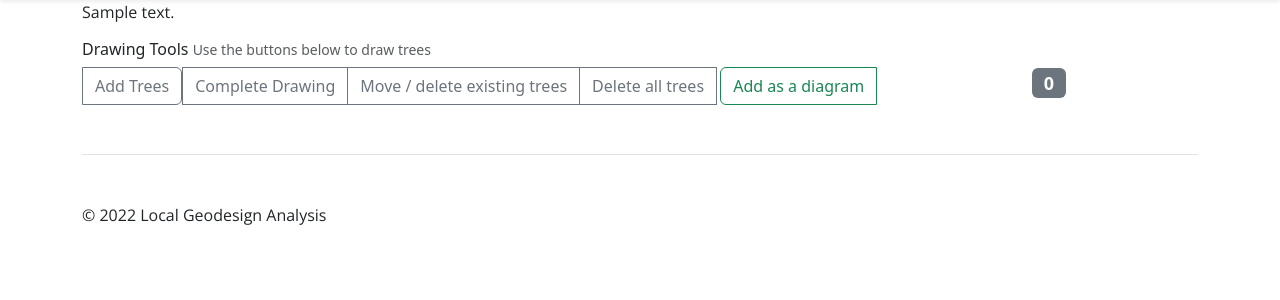
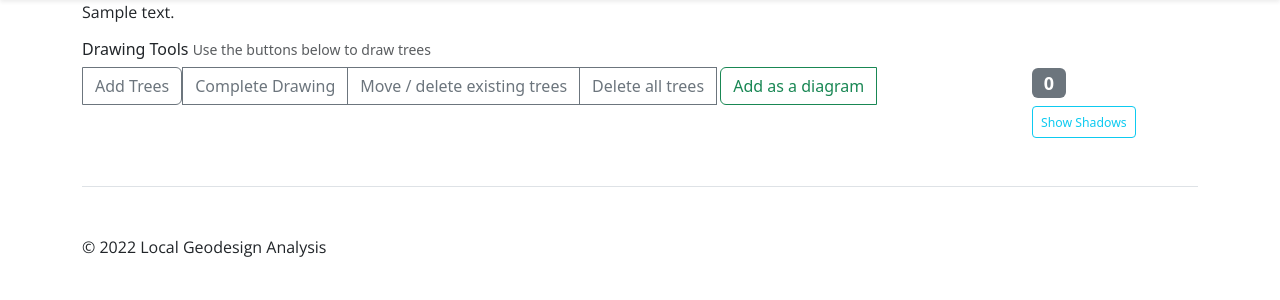
Before and after one commit to geodesignhub/shadepoint, a Flask app: template dashboard/templates/add_diagram/draw_trees.html in a window 1280 px wide. Shown: the part 56-356 px from the top of the page. Run offline with Flask 3, Linux system fonts and the light colour scheme; the template is opened without the code that fills it: values that come from a table or form of the project are taken from there, most other values are stand-ins (such as "Sample title", 1, 10 or a date in 2020); some libraries are stand-ins or nearby versions.

Commit message:
Update draw_trees.html

```diff
--- a/dashboard/templates/add_diagram/draw_trees.html
+++ b/dashboard/templates/add_diagram/draw_trees.html
@@ -57,7 +57,7 @@
     {% endif %}
 
     <div class="row">
-        <div class="col-md-12">
+        <div class="col-md-10">
             <h6>{{ gettext('Drawing Tools') }}&nbsp;<small class="text-muted">{{ gettext('Use the buttons below to draw
                     trees') }}</small></h6>
         </div>
@@ -84,6 +84,13 @@
         <div class="col-md-2">
             <h4 data-bs-toggle="tooltip" data-bs-placement="left" data-bs-title="Number of trees added"><span
                     class="badge text-bg-secondary" id="number_of_trees_drawn">0</span></h4>
+            <button class="btn btn-outline-info btn-sm" id="generate_shadows_control" type="button" onclick="tree_editing_control.clear_existing_shadows_control()"
+                class="btn btn-outline-secondary">
+                <small data-bs-toggle="tooltip" data-bs-placement="left" data-bs-title="Shadow of the trees added">Show Shadows</small>
+            </button>
+            <button class="btn btn-outline-info btn-sm d-none" id="clear_shadows_control" type="button" onclick="tree_editing_control.show_generate_shadows_control()" class="btn btn-outline-secondary">
+                <small data-bs-toggle="tooltip" data-bs-placement="left" data-bs-title="Clear generated shadows">Clear Shadows</small>
+            </button>
 
         </div>
     </div>
@@ -236,6 +243,21 @@
             // store_geojson.filter((feature) => feature.properties.mode === 'polygon')
         }
 
+        this.show_generate_shadows_control = function () {
+            let show_shadows_control = document.getElementById('generate_shadows_control');
+            show_shadows_control.classList.remove('d-none');
+            let clear_shadows_control = document.getElementById('clear_shadows_control');
+            clear_shadows_control.classList.add('d-none');
+
+        }
+        this.clear_existing_shadows_control = function () {
+            let show_shadows_control = document.getElementById('generate_shadows_control');
+            show_shadows_control.classList.add('d-none');
+            let clear_shadows_control = document.getElementById('clear_shadows_control');
+            clear_shadows_control.classList.remove('d-none');
+
+        }
+
     }
     let tree_editing_control = new TreeEditingFactory();
     draw.on("change", (ids, type) => {
@@ -267,9 +289,23 @@
         single_tree_deletion_control.classList.add('d-none');
     });
     map.on('load', function () {
+
+        map.addSource('tree_shadows', {
+            'type': 'geojson',
+            'data': { "type": "FeatureCollection", "features": [] }
+        });
+        map.addLayer({
+            'id': 'tree_shadows',
+            'type': 'fill',
+            'source': 'tree_shadows',
+            'layout': {},
+            'paint': {
+                'fill-color': '#808080',
+                'fill-opacity': 0.7
+            }
+        });
+
         map.addSource('bike_pedestrian_roads', {
-            // GeoJSON Data source used in vector tiles, documented at
-            // https://gist.github.com/ryanbaumann/a7d970386ce59d11c16278b90dde094d
             'type': 'geojson',
             'data': { "type": "FeatureCollection", "features": [] }
         });
@@ -357,6 +393,28 @@
             }
         }, false);
     });
+
+    function clear_computed_shadows() {
+        let empty_fc = { "type": "FeatureCollection", "features": [] };
+        map.getSource('building_shadows').setData(empty_fc);
+    }
+
+    function get_processed_shadow_computation(session_id) {
+        let empty_fc = { "type": "FeatureCollection", "features": [] };
+        map.getSource('building_shadows').setData(empty_fc);
+        let url = window.location.origin + '/compute_existing_drawn_shadows?bounds=' + bounds + '&session_id=' + session_id + '&shadow_datetime=' + shadow_datetime;
+        fetch(url)
+            .then((response) => {
+                return response.json();
+            })
+            .then((success_data) => {
+
+            }).catch((error) => {
+                console.log(error);
+            });
+    }
+
+
 </script>
 {% endif %}
 
```
Lines whose indentation alone changed are shown as unchanged.
